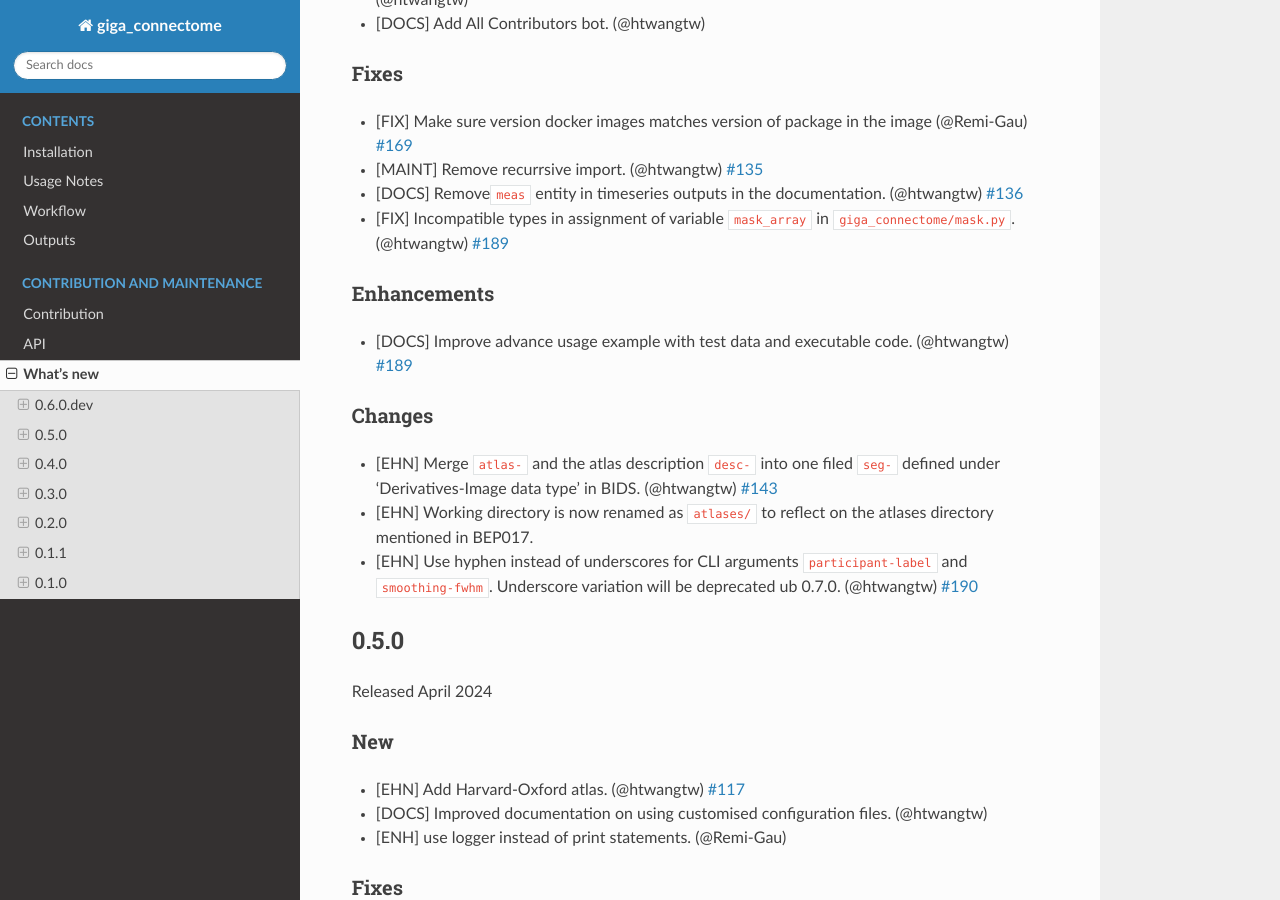
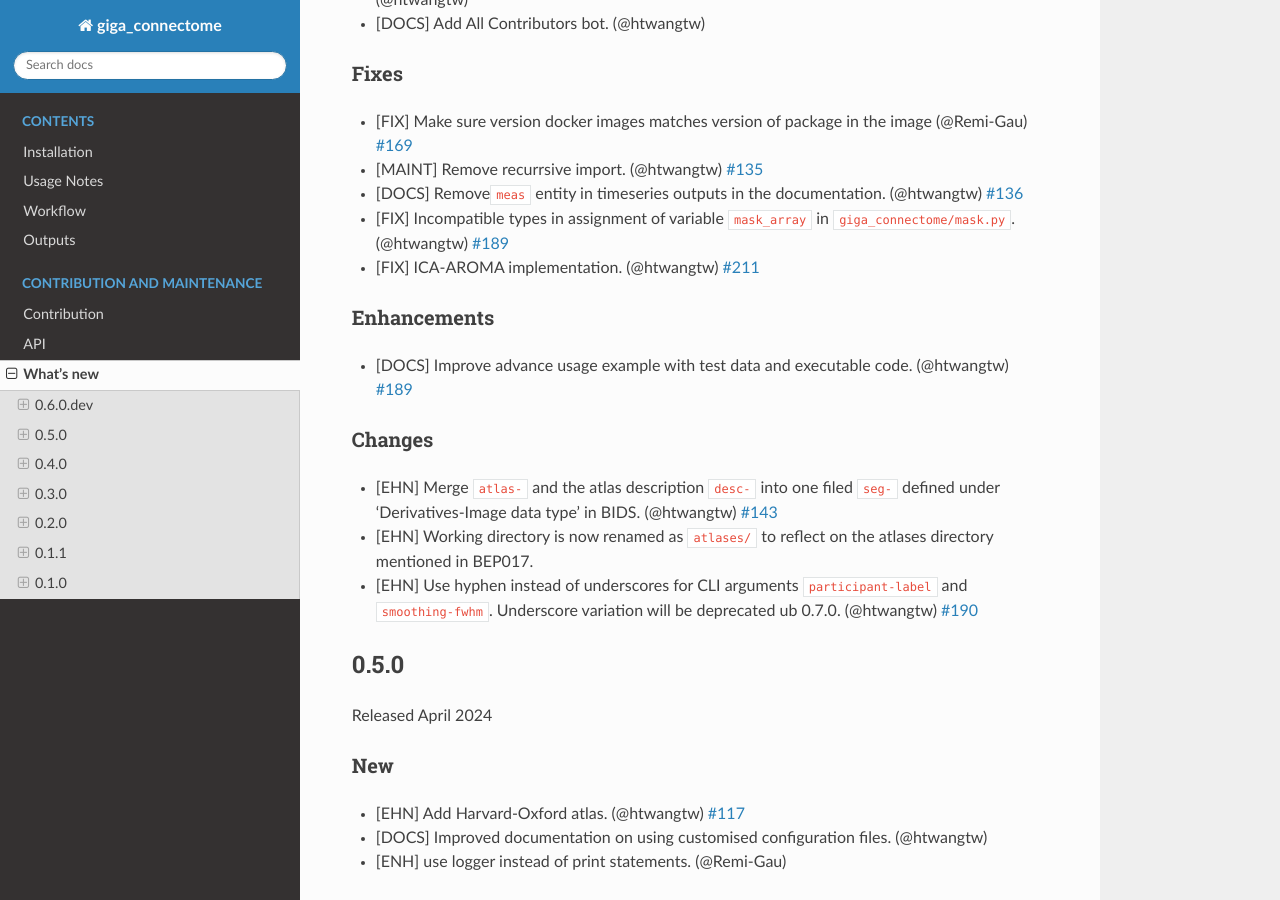
Before and after one commit to bids-apps/giga_connectome, a Sphinx documentation site: the page built from docs/source/changes.md, in a window 1280 px wide and 900 px high, scrolled down 497 px. Built offline with Sphinx 7.4.7 and the Read the Docs theme 3.1.0, drawn with Linux system fonts in a browser that asks for light colours; the version number could not be read and is left out.

Commit message:
missed changelog item

```diff
--- a/docs/source/changes.md
+++ b/docs/source/changes.md
@@ -18,6 +18,7 @@
 - [MAINT] Remove recurrsive import. (@htwangtw) [#135](https://github.com/bids-apps/giga_connectome/issues/135)
 - [DOCS] Remove`meas` entity in timeseries outputs in the documentation. (@htwangtw) [#136](https://github.com/bids-apps/giga_connectome/issues/136)
 - [FIX] Incompatible types in assignment of variable `mask_array` in `giga_connectome/mask.py`. (@htwangtw) [#189](https://github.com/bids-apps/giga_connectome/pull/189)
+- [FIX] ICA-AROMA implementation. (@htwangtw) [#211](https://github.com/bids-apps/giga_connectome/issues/211)
 
 ### Enhancements
 
```
